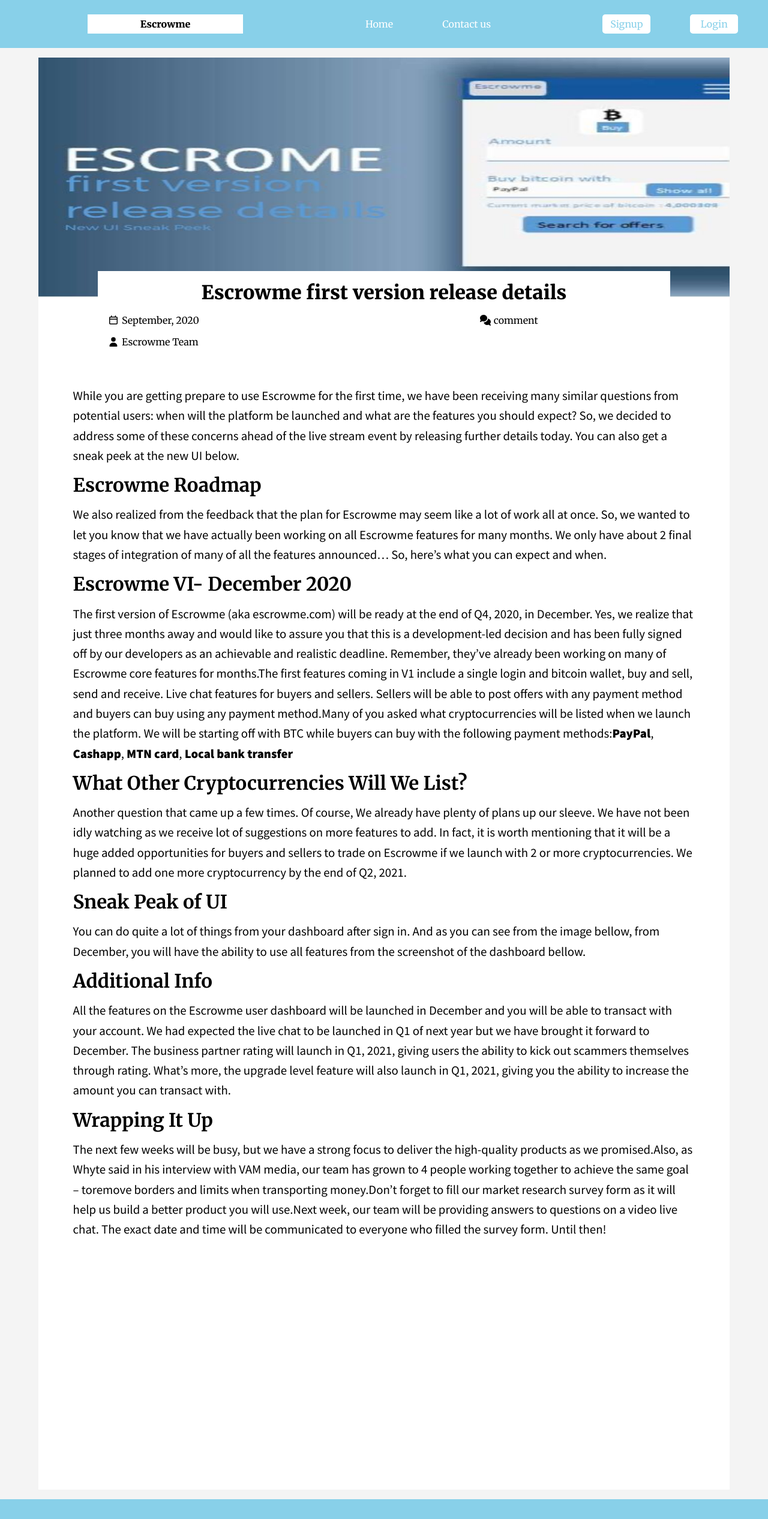
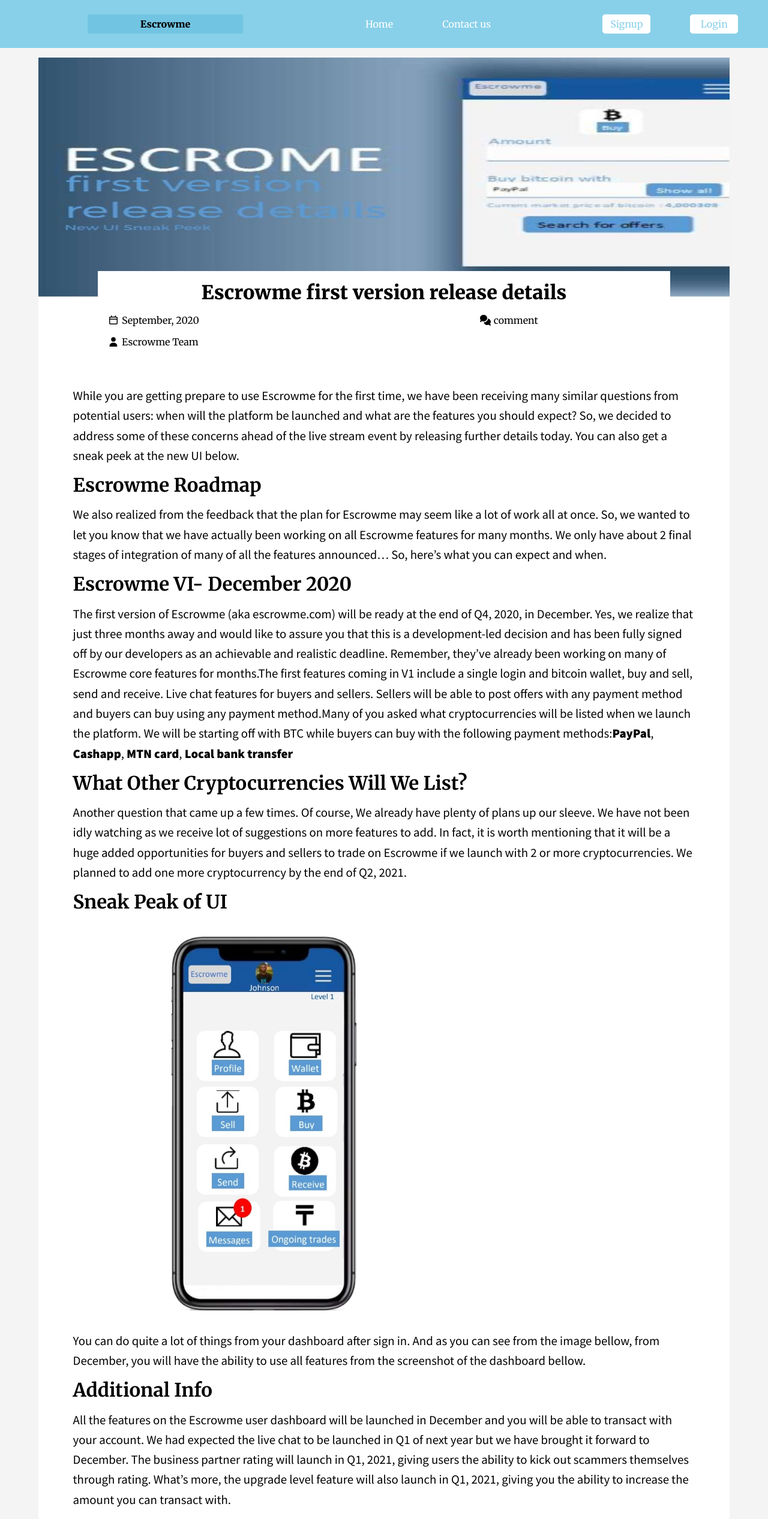
Before and after one commit to Escrowme/Escrowme-Blog, a website: page public/escrowme-first-version-release-details.html in a window 1280 px wide. Shown: the top 2533 px of the page at 60% size. Drawn offline with Linux system fonts and the light colour scheme.

Commit message:
Added an image

```diff
--- a/public/css/desktop.css
+++ b/public/css/desktop.css
@@ -40,7 +40,7 @@
 .logo {
   height: 2rem;
   color: black;
-  background: white;
+  background: #72c5e2;
   font-family: "Merriweather", "Serif";
   font-weight: 900;
   margin: auto 0;
@@ -154,7 +154,7 @@
   width: 70%;
   height: 7rem;
   margin: 2rem auto;
-  background: white;
+  background: #72c5e2;
   display: grid;
   align-content: center;
   justify-content: center;
@@ -300,7 +300,7 @@
 
 .blog__post--text {
   width: 90%;
-  height: 115rem;
+  height: 160rem;
   margin: 0 auto 1rem;
   font-size: 1.3rem;
   line-height: 160%;
@@ -312,3 +312,9 @@
   font-family: "Merriweather", "Serif";
   margin: 1rem 0;
 }
+
+.sneak__peak--ui {
+  width: 20rem;
+  height: 40rem;
+  margin: 1rem 10rem;
+}
--- a/public/css/mobile.css
+++ b/public/css/mobile.css
@@ -42,7 +42,7 @@
 .logo {
   height: 2rem;
   color: black;
-  background: white;
+  background: #72c5e2;
   font-family: "Merriweather", "Serif";
   font-weight: 900;
   margin: auto 0;
@@ -164,7 +164,7 @@
   width: 80%;
   height: 5rem;
   margin: 2rem auto;
-  background: white;
+  background: #72c5e2;
   display: grid;
   align-content: center;
   justify-content: center;
@@ -316,3 +316,9 @@
   font-family: "Merriweather", "Serif";
   margin: 1rem 0;
 }
+
+.sneak__peak--ui {
+  width: 15rem;
+  height: 30rem;
+  margin: 1rem 2rem;
+}
--- a/public/escrowme-first-version-release-details.html
+++ b/public/escrowme-first-version-release-details.html
@@ -49,6 +49,7 @@
         <h2>What Other Cryptocurrencies Will We List?</h2>
         <p>Another question that came up a few times. Of course, We already have plenty of plans up our sleeve. We have not been idly watching as we receive lot of suggestions on more features to add. In fact, it is worth mentioning that it will be a huge added opportunities for buyers and sellers to trade on Escrowme if we launch with 2 or more cryptocurrencies. We planned to add one more cryptocurrency by the end of Q2, 2021.</p>
         <h2>Sneak Peak of UI</h2>
+        <img class="sneak__peak--ui" src="img/img-2.jpg">
         <p>You can do quite a lot of things from your dashboard after sign in. And as you can see from the image bellow, from December, you will have the ability to use all features from the screenshot of the dashboard bellow.</p>
         <h2>Additional Info</h2>
         <p>All the features on the Escrowme user dashboard will be launched in December and you will be able to transact with your account. We had expected the live chat to be launched in Q1 of next year but we have brought it forward to December. The business partner rating will launch in Q1, 2021, giving users the ability to kick out scammers themselves through rating. What’s more, the upgrade level feature will also launch in Q1, 2021, giving you the ability to increase the amount you can transact with.</p>
```
Also changed, not shown: public/img/img-2.jpg (added).
